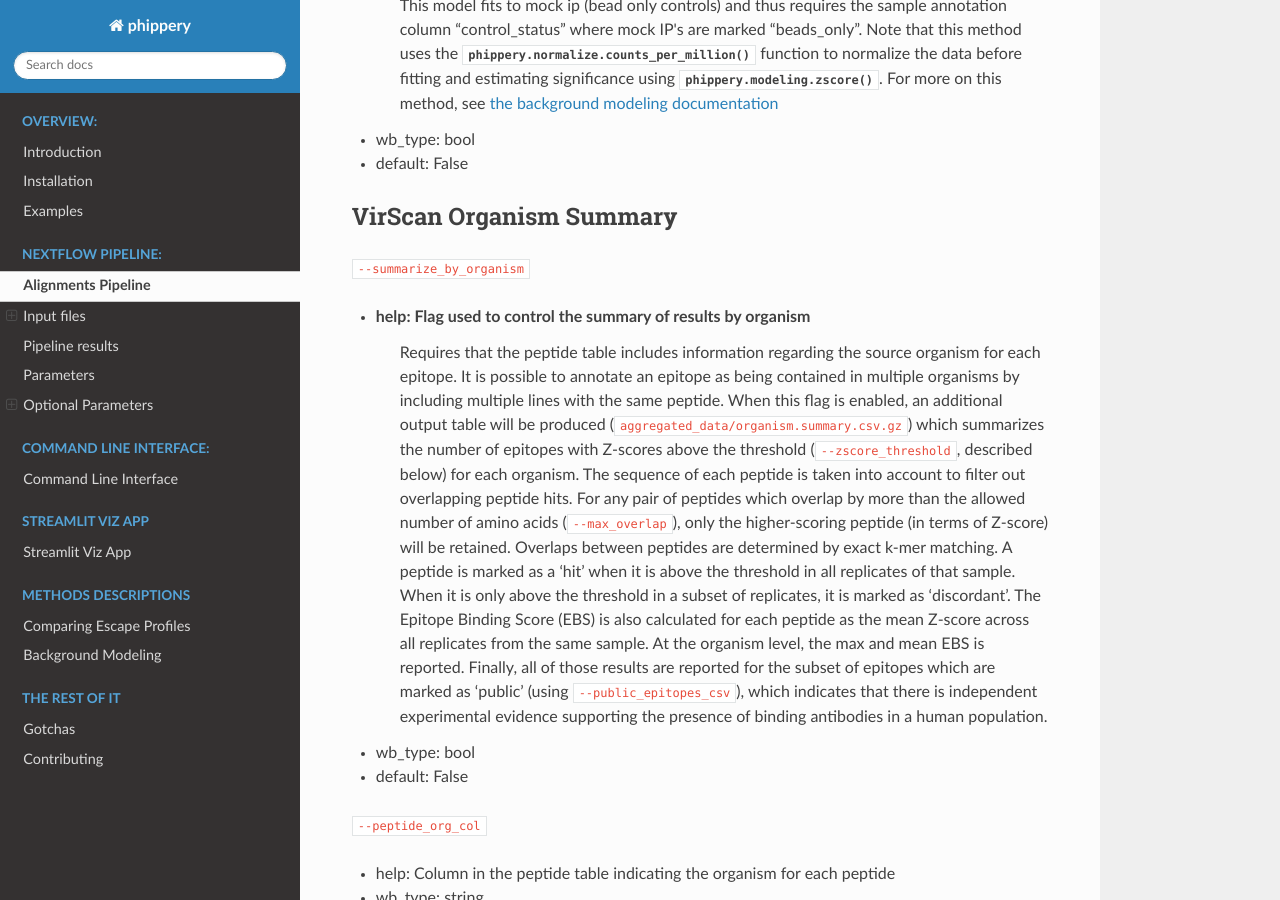
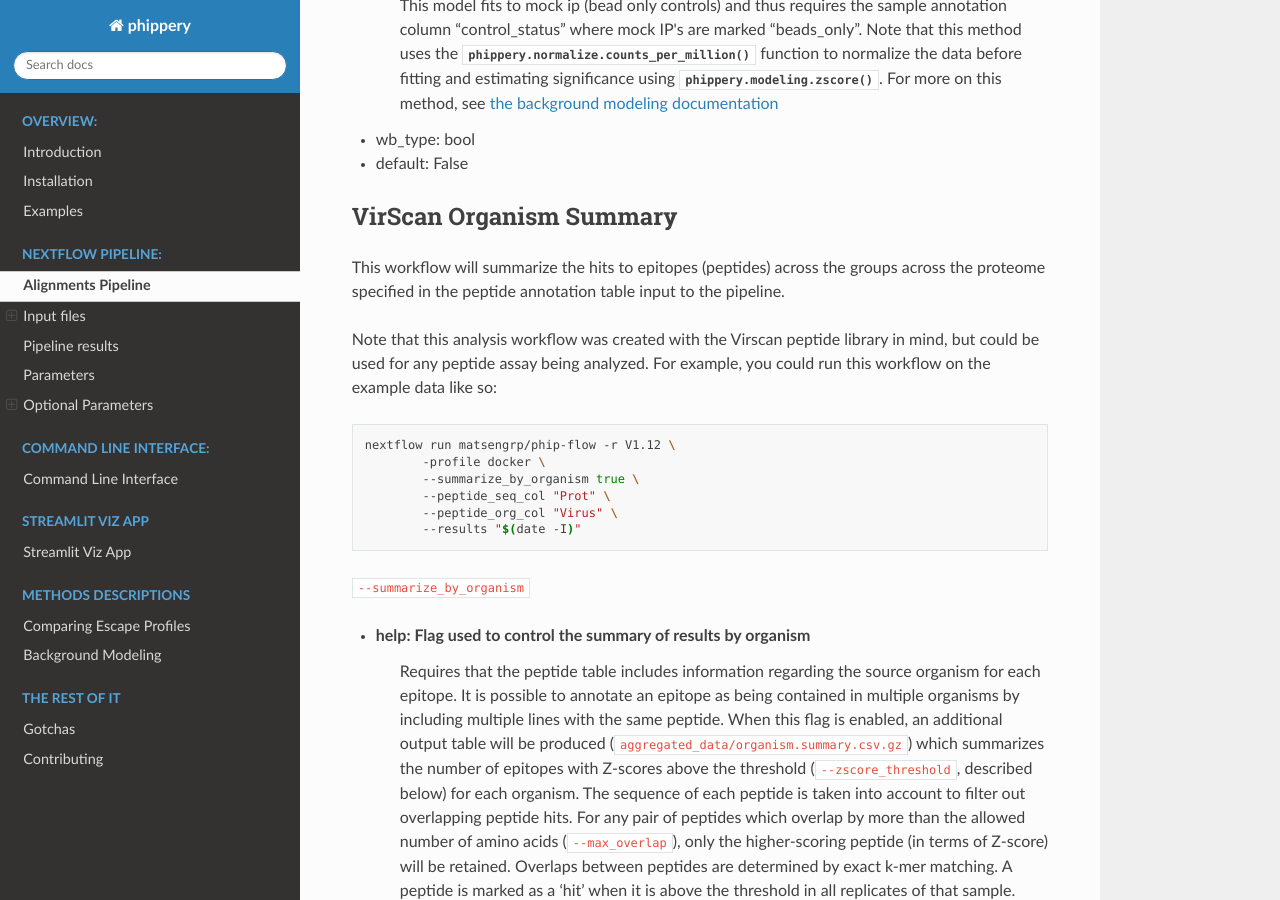
Before and after one commit to matsengrp/phippery, a Sphinx documentation site: the page built from docs/alignments-pipeline.rst, in a window 1280 px wide and 900 px high, scrolled down 9038 px. Built offline with Sphinx 7.4.7 and the Read the Docs theme 2.0.0, drawn with Linux system fonts in a browser that asks for light colours; pages that are not in the unit, such as notebooks, are missing from menus.

Commit message:
updated docs to include Virscan summary example

```diff
--- a/docs/alignments-pipeline.rst
+++ b/docs/alignments-pipeline.rst
@@ -442,6 +442,23 @@ Z-Score
 VirScan Organism Summary
 ++++++++++++++++++++++++
 
+This workflow will summarize the hits to epitopes (peptides)
+across the groups across the proteome specified in the peptide annotation
+table input to the pipeline.
+
+Note that this analysis workflow was created with the Virscan
+peptide library in mind, but could be used for any peptide assay being
+analyzed. For example, you could run this workflow on the example data like so:
+
+.. code-block:: bash
+
+    nextflow run matsengrp/phip-flow -r V1.12 \
+            -profile docker \
+            --summarize_by_organism true \
+            --peptide_seq_col "Prot" \
+            --peptide_org_col "Virus" \
+            --results "$(date -I)"
+
 ``--summarize_by_organism``
 
 - help: Flag used to control the summary of results by organism
--- a/docs/examples.rst
+++ b/docs/examples.rst
@@ -50,7 +50,7 @@ For our approach to easy installation, see the :ref:`installation page <sec_inst
 
 To run the pipeline, we can use the
 `nextflow run <https://www.nextflow.io/docs/latest/sharing.html#running-a-pipeline>`_,
-git-aware command. This will run the specified version (``-r V1.11``) of the pipeline in the current working directory.
+git-aware command. This will run the specified version (``-r V1.12``) of the pipeline in the current working directory.
 We recommend using the latest version which can be seen in the `release section <https://github.com/matsengrp/phip-flow/releases>`_ of the repository.
 Note that no cloning of the repository is necessary if we're simply running the pipeline and
 we do not wish to modify the source code.
@@ -58,7 +58,7 @@ we do not wish to modify the source code.
 Simply:
 ::
 
-    $ nextflow run matsengrp/phip-flow -r V1.11 -profile docker --output_tall_csv true
+    $ nextflow run matsengrp/phip-flow -r V1.12 -profile docker --output_tall_csv true
 
 Here we specified three parameters: two that are native to ``Nextflow``
 (denoted with a single **'-'** prefix) and one that is specific to
@@ -120,7 +120,7 @@ the pipeline on the Fred Hutch Rhino machines:
     module load Singularity
     export PATH=$SINGULARITYROOT/bin/:$PATH
 
-    nextflow run matsengrp/phip-flow -r V1.11 \
+    nextflow run matsengrp/phip-flow -r V1.12 \
             --output_tall_csv true \
             --results "$(date -I)" \
             -profile cluster \
```
